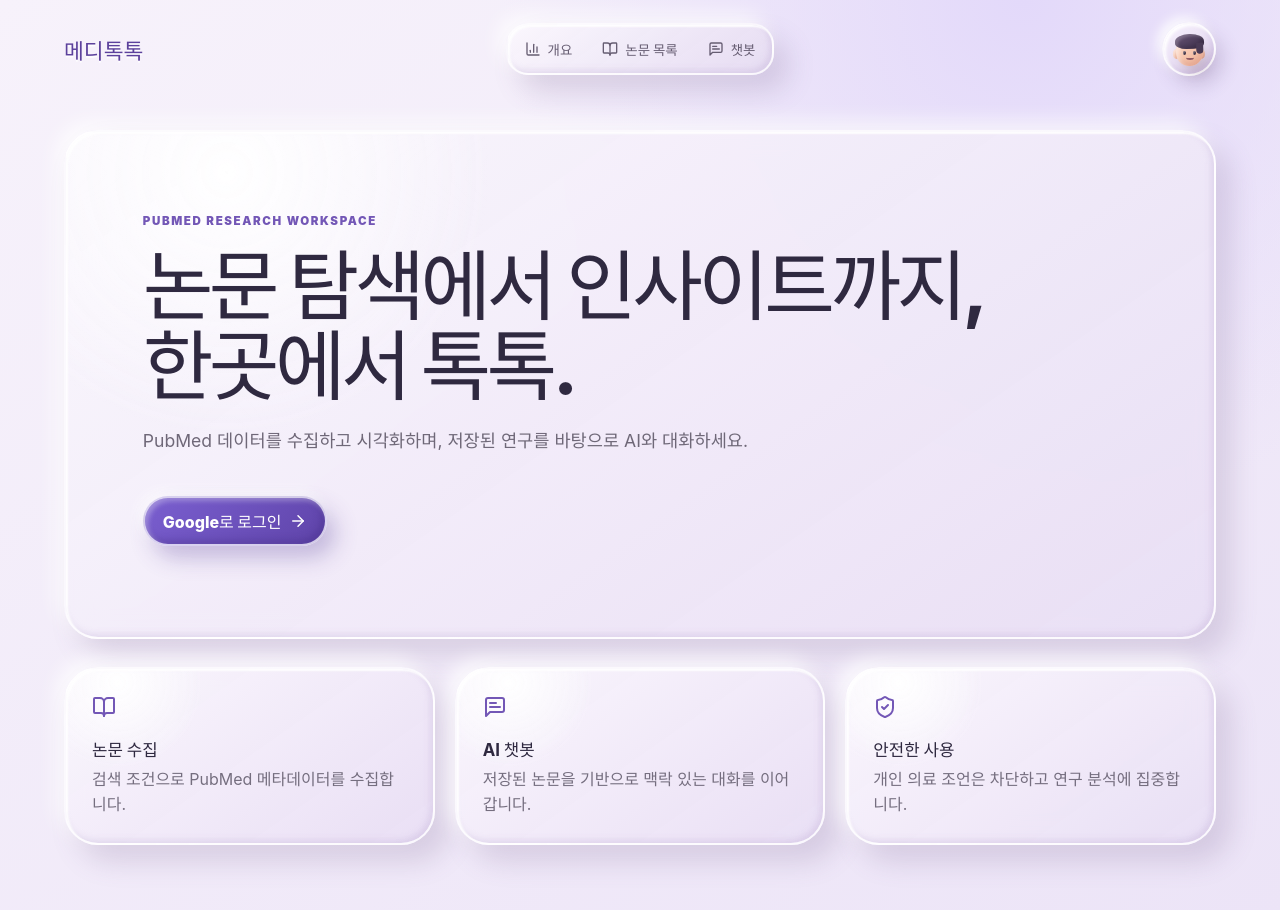
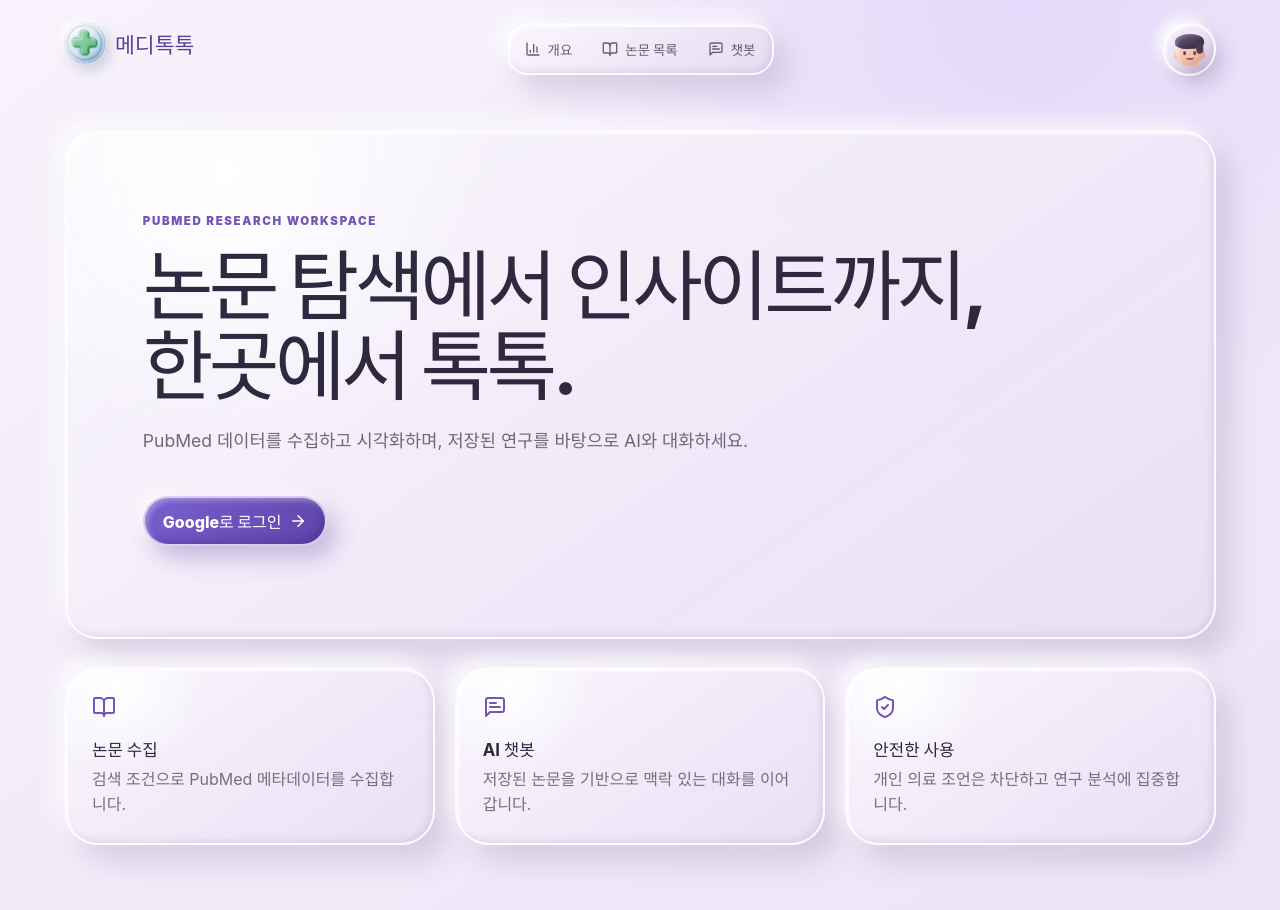
Before and after one commit to idonmin/MediTokTok, a React (Vite) app in the folder client/: page / in a window 1280 px wide. Shown: the top 910 px of the page. Built offline with nearby package versions, Linux system fonts and the light colour scheme; no server answers.

Commit message:
feat: BrandMark 컴포넌트 추가

```diff
--- /dev/null
+++ b/client/src/components/BrandMark.jsx
@@ -0,0 +1,7 @@
+export function BrandMark({ small = false }) {
+  return (
+    <span className={`brand-mark${small ? ' small' : ''}`} aria-hidden="true">
+      <img src="/meditoktok-mark.png" alt="" />
+    </span>
+  );
+}
--- a/client/src/components/DashboardLayout.jsx
+++ b/client/src/components/DashboardLayout.jsx
@@ -2,6 +2,7 @@ import { BarChart3, BookOpen, MessageSquareText } from 'lucide-react';
 import { Link, NavLink, Outlet } from 'react-router-dom';
 import { ProfileMenu } from '../features/auth/ProfileMenu.jsx';
 import { CollectionPanel } from '../features/collection/CollectionPanel.jsx';
+import { BrandMark } from './BrandMark.jsx';
 
 const links = [
   { to: '/app/overview', label: '개요', icon: BarChart3 },
@@ -13,7 +14,10 @@ export function DashboardLayout() {
   return (
     <div className="app-shell">
       <aside className="sidebar">
-        <Link className="brand" to="/" aria-label="랜딩페이지로 이동">메디톡톡</Link>
+        <Link className="brand" to="/" aria-label="랜딩페이지로 이동">
+          <BrandMark />
+          <span>메디톡톡</span>
+        </Link>
         <CollectionPanel />
       </aside>
       <main className="workspace">
--- a/client/src/features/chat/ChatPage.jsx
+++ b/client/src/features/chat/ChatPage.jsx
@@ -1,5 +1,6 @@
 import { useEffect, useRef, useState } from 'react';
 import { Send } from 'lucide-react';
+import { BrandMark } from '../../components/BrandMark.jsx';
 import { getConversationMessages, getConversations, streamChat } from './chat.api.js';
 
 const greeting = {
@@ -92,7 +93,9 @@ export function ChatPage() {
         <div className="message-list" ref={messageListRef} onScroll={handleScroll}>
           {messages.map((message) => (
             <article key={message.id} className={`message ${message.role}`}>
-              <span>{message.role === 'user' ? '나' : '메디톡톡'}</span>
+              <span className="message-author">
+                {message.role === 'user' ? '나' : <><BrandMark small />메디톡톡</>}
+              </span>
               <p>{message.content || '답변을 작성하는 중…'}</p>
             </article>
           ))}
--- a/client/src/features/landing/LandingPage.jsx
+++ b/client/src/features/landing/LandingPage.jsx
@@ -7,6 +7,7 @@ import {
 } from 'lucide-react';
 import { useState } from 'react';
 import { Link, useLocation } from 'react-router-dom';
+import { BrandMark } from '../../components/BrandMark.jsx';
 import { ProfileMenu } from '../auth/ProfileMenu.jsx';
 import { useAuth } from '../auth/auth-context.js';
 
@@ -34,7 +35,10 @@ export function LandingPage() {
   return (
     <main className="landing-shell">
       <nav className="landing-nav" aria-label="메인 내비게이션">
-        <Link className="landing-brand" to="/">메디톡톡</Link>
+        <Link className="landing-brand" to="/">
+          <BrandMark />
+          <span>메디톡톡</span>
+        </Link>
         <div className="landing-nav-links">
           {navigation.map(({ to, label, icon: Icon }) => (
             <Link key={to} className="landing-nav-link" to={to}>
--- a/client/src/styles/global.css
+++ b/client/src/styles/global.css
@@ -173,6 +173,47 @@ button {
   font-weight: 900;
   text-decoration: none;
   text-shadow: 0 2px 0 rgba(255,255,255,.85);
+}
+
+.landing-brand,
+.brand {
+  display: inline-flex;
+  align-items: center;
+  align-self: flex-start;
+  gap: 9px;
+}
+
+.brand-mark {
+  position: relative;
+  flex: 0 0 auto;
+  width: 42px;
+  height: 42px;
+  border-radius: 50%;
+  overflow: hidden;
+  background: #eef8ff;
+  box-shadow:
+    5px 7px 12px rgba(75,105,132,.22),
+    -3px -3px 8px rgba(255,255,255,.94);
+}
+
+.brand-mark img {
+  position: absolute;
+  top: 50%;
+  left: 50%;
+  width: 158%;
+  height: 158%;
+  max-width: none;
+  object-fit: cover;
+  transform: translate(-50%, -50%);
+}
+
+.brand-mark.small {
+  width: 28px;
+  height: 28px;
+  margin-right: 3px;
+  box-shadow:
+    3px 4px 8px rgba(75,105,132,.2),
+    -2px -2px 5px rgba(255,255,255,.9);
 }
 
 .landing-nav-links {
@@ -1169,6 +1210,18 @@ tbody td:last-child {
   font-weight: 800;
 }
 
+.message .message-author {
+  display: flex;
+  align-items: center;
+  gap: 6px;
+  min-height: 28px;
+  font-size: .78rem;
+}
+
+.message.user .message-author {
+  justify-content: flex-end;
+}
+
 .message p {
   margin: 0;
   padding: 14px 17px;
```
Also changed, not shown: client/public/meditoktok-mark.png (added).
